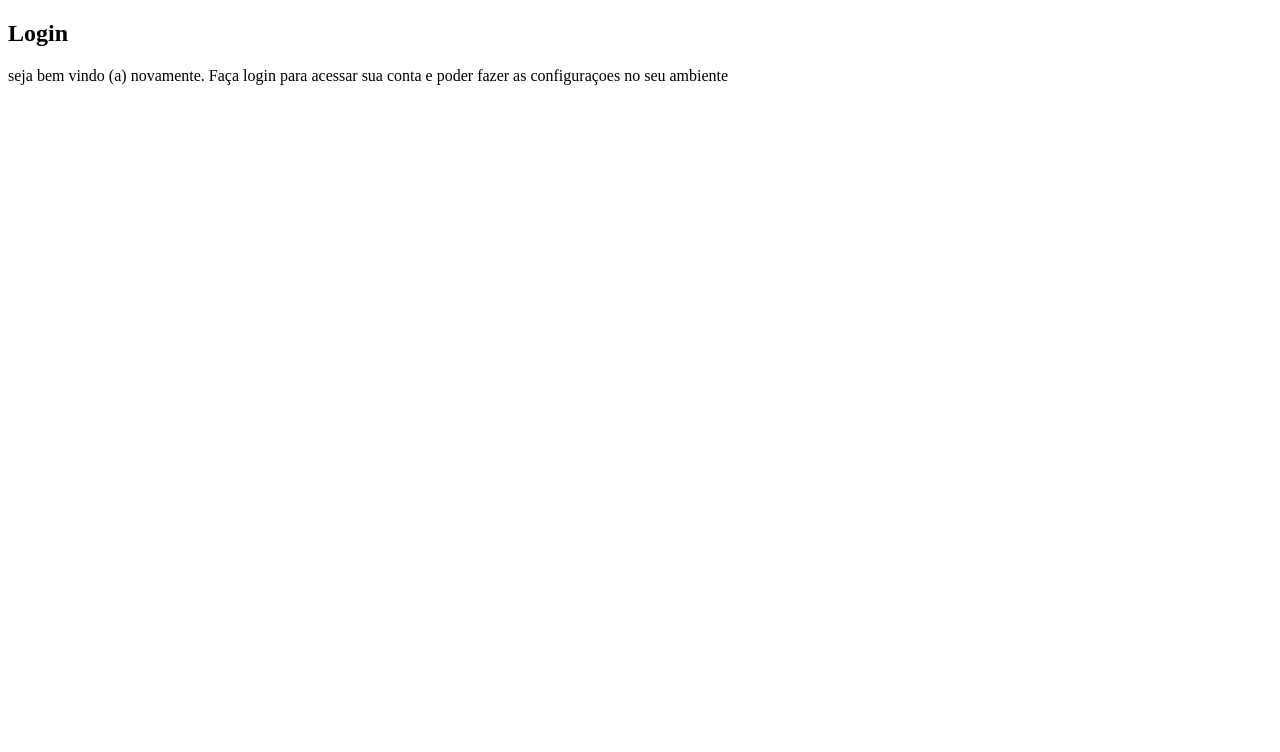
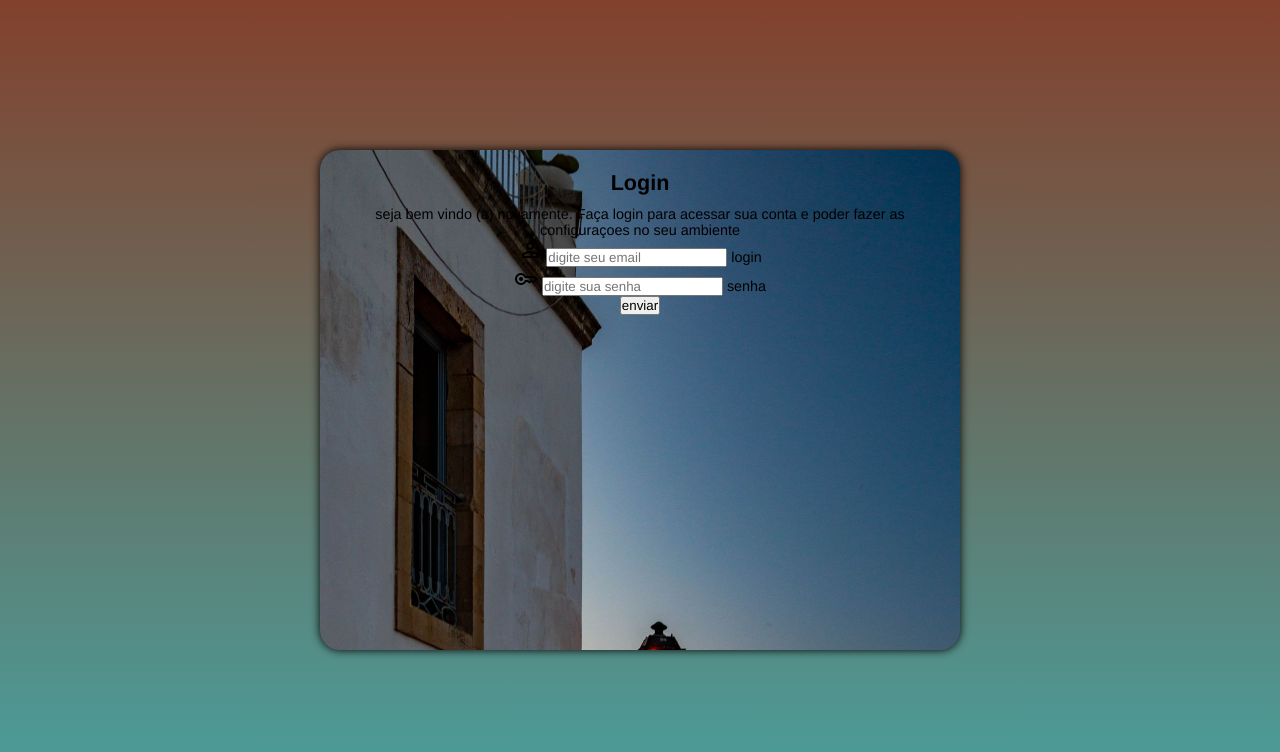
Before and after one commit to devdanielBR/projeto-login, a plain HTML site: page index.html in a window 1280 px wide. Drawn offline with nearby package versions, Linux system fonts and the light colour scheme.

Commit message:
ultimos detalhes

```diff
--- /dev/null
+++ b/estilos/media-queries.css
@@ -0,0 +1,42 @@
+@charset "utf-8";
+
+/*typical Device Breackpoints
+-----------------------------
+Pequenas telas: ate 600px
+Celular: 600 ate 768px
+Tablet: 768px ate 992px
+Grandes tela: 1200px acima...
+*/
+
+@media  screen and (min-width: 768px) and (max-width: 992px) {
+
+    body{
+        background-image: linear-gradient(to top, #49a09d, #82412c);
+    }
+
+    section#login{
+        width: 90vh;
+    }
+}
+
+    section#login, div#formulario{
+    float: right;
+    width: 100%;
+}
+
+@media  screen and (min-width: 992px) and (max-width: 1200px) {
+
+        body{
+             background-image: linear-gradient(to top, #49a09d, #82412c);
+        }
+
+        section#login{
+        width: 990px;
+
+        }
+}
+
+        section#login,div#imagem{
+            float: left;
+            width: 50%;
+        }
--- a/estilos/style.css
+++ b/estilos/style.css
@@ -5,3 +5,63 @@
   verde: #49a09d
   lilas: #5f2c82
 */
+
+*{
+    font-family: 'Franklin Gothic Medium', 'Arial Narrow', Arial, sans-serif;
+    padding: 0px;
+    margin: 0px;
+    box-sizing: border-box;
+}
+
+html, body{
+    width: 100%;
+    min-height: 100%;
+}
+
+body{
+    min-height: 100vh;
+    background: linear-gradient(to top, #49a09d, #82412c);
+
+}
+
+main{
+    position: relative;
+    height: 100vh;
+    width: 100vw;
+}
+
+section#login{
+    position: absolute;
+    top: 50%;
+    left: 50%;
+
+    transform: translate(-50%, -50%) ;
+    background-color: white;
+    width: 250px;
+    height: 500px;
+    border-radius: 20px;
+    box-shadow: 0px 0px 10px black;
+
+    transition-timing-function: ease;
+
+}
+
+section#login, div#imagem{
+    display: block;
+    background: #5f2c82 url(../imagens/pexels-leonardo-delsabio-2150529415-36597423.jpg);
+    background-size: cover;
+}
+
+section#login, div#formulario{
+    display: block;
+    padding: 10px;
+}
+
+div#formulario, h1{
+    text-align: center;
+    margin-bottom: 10px;
+}
+
+div#formulario{
+    font-size: 0.9em
+}
--- a/index.html
+++ b/index.html
@@ -4,7 +4,9 @@
     <meta charset="UTF-8">
     <meta name="viewport" content="width=device-width, initial-scale=1.0">
     <title>Login</title>
+    <link rel="stylesheet" href="https://fonts.googleapis.com/css2?family=Material+Symbols+Outlined:opsz,wght,FILL,GRAD@20..48,100..700,0..1,-50..200&icon_names=person,key" />
     <link rel="stylesheet" href="estilos/style.css">
+    <link rel="stylesheet" href="estilos/media-queries.css">
 </head>
 <body>
     <main>
@@ -15,7 +17,28 @@
             <div id="formulario">
                 <h1>Login</h1>
                 <p>seja bem vindo (a) novamente. Faça login para acessar sua conta e poder fazer as configuraçoes no seu ambiente</p>
-                <form action="login.php" method="post" ></form>
+                <form action="login.php" method="post" autocomplete="on" ></form>
+
+                <div class="campo">
+                    <span class="material-symbols-outlined">
+                    person
+                    </span>
+                    <input type="email" name="login" id="ilogin" placeholder="digite seu email" autocomplete="email" required>
+                    <label for="ilogin" >login</label>
+
+
+                </div>
+
+                <div class="campo">
+                    <span class="material-symbols-outlined">
+                    key</span>
+                    <input type="password" name="senha" id="isenha" placeholder="digite sua senha" autocomplete="new-password" required>
+                    <label for="isenha">senha</label>
+                </div>
+
+                <input type="submit" value="enviar">
+                <a href="esqueci a senha"></a>
+
             </div>
         </section>
     </main>
```
